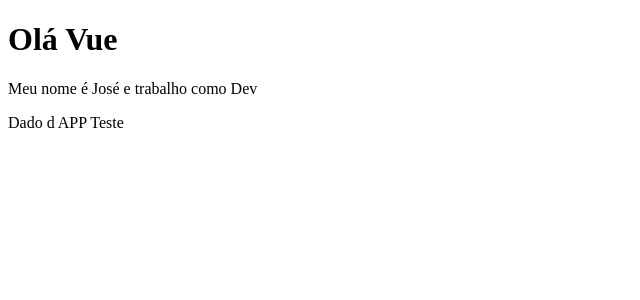
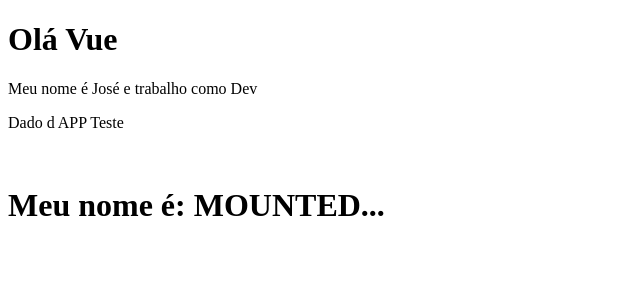
Before and after one commit to josemalcher/Hora-de-Codar-vue3, a Vue app in the folder 04-Utilizando-o-Vue-CLI/projeto_cli_vue/: page / in a window 1280 px wide. Shown: the top 300 px of the page, without its empty margins (0-640 px from the left). Built offline with nearby package versions, Linux system fonts and the light colour scheme.

Commit message:
7 - Entendendo os Lifecycle hooks (ciclo de vida)

```diff
--- a/04-Utilizando-o-Vue-CLI/projeto_cli_vue/src/App.vue
+++ b/04-Utilizando-o-Vue-CLI/projeto_cli_vue/src/App.vue
@@ -2,16 +2,20 @@
   <div>
     <PrimeiroComponente></PrimeiroComponente>
     <p>Dado d APP {{ appMensagem }}</p>
+    <br>
+    <LifeCicle />
   </div>
 </template>
 
 <script>
 import PrimeiroComponente from "./components/PrimeiroComponente";
+import LifeCicle from "./components/LifeCicle";
 
 export default {
   name: 'App',
   components: {
-    PrimeiroComponente
+    PrimeiroComponente,
+    LifeCicle
   },
   data() {
     return {
--- /dev/null
+++ b/04-Utilizando-o-Vue-CLI/projeto_cli_vue/src/components/LifeCicle.vue
@@ -0,0 +1,30 @@
+<template>
+<div>
+  <h1>Meu nome é: {{nome}}</h1>
+</div>
+</template>
+
+<script>
+export default {
+  name: "LifeCicle",
+  data(){
+    return{
+      nome: 'EM DATA...'
+    }
+  },
+  created() {
+    setTimeout(()=> {
+      this.nome = 'CREATED...'
+    }, 2000)
+  },
+  mounted() {
+    setTimeout(()=> {
+      this.nome = 'MOUNTED...'
+    }, 4000)
+  }
+}
+</script>
+
+<style scoped>
+
+</style>
```
Also changed, not shown: 1 other file (tests, documents, lock files or other folders).
